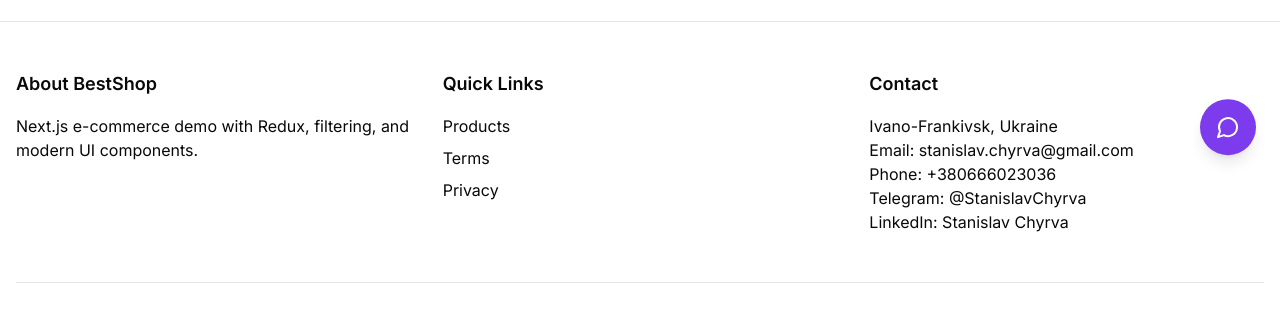
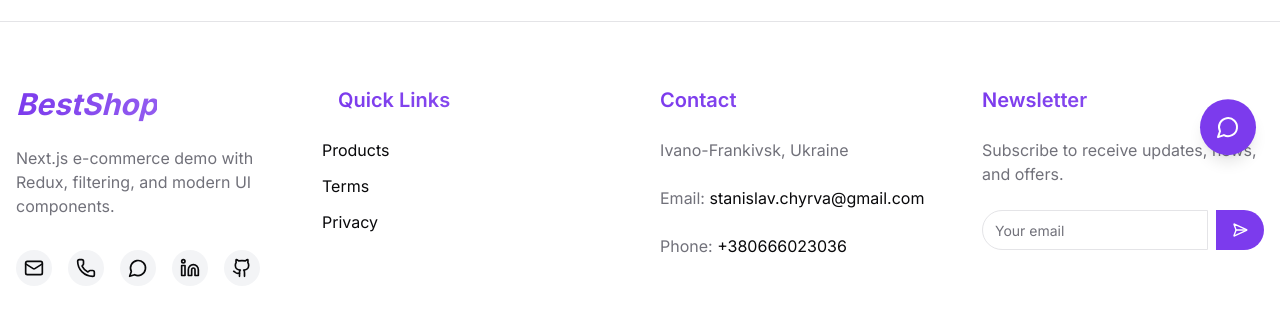
Before and after one commit to schyrva/product-listing-page-extended, a Next.js app: page /products in a window 1280 px wide. Shown: the part 619-938 px from the top of the page. Built offline with nearby package versions, Linux system fonts and the light colour scheme; no server answers.

Commit message:
add new features to footer

```diff
--- a/src/components/common/Footer.tsx
+++ b/src/components/common/Footer.tsx
@@ -1,25 +1,100 @@
+"use client";
+
 import Link from "next/link";
 import { FOOTER_LINKS } from "@/constants/navigation";
+import { Input } from "@/components/ui/input";
+import { Button } from "@/components/ui/button";
+import {
+  Github,
+  Linkedin,
+  Mail,
+  MessageCircle,
+  Phone,
+  SendHorizonal,
+} from "lucide-react";
+import { motion } from "framer-motion";
 
 export default function Footer() {
+  const currentYear = new Date().getFullYear();
+
+  const iconLinks = [
+    {
+      icon: <Mail className="h-5 w-5" />,
+      href: "mailto:stanislav.chyrva@gmail.com",
+      label: "Email",
+    },
+    {
+      icon: <Phone className="h-5 w-5" />,
+      href: "tel:+380666023036",
+      label: "Phone",
+    },
+    {
+      icon: <MessageCircle className="h-5 w-5" />,
+      href: "https://t.me/StanislavChyrva",
+      label: "Telegram",
+    },
+    {
+      icon: <Linkedin className="h-5 w-5" />,
+      href: "https://www.linkedin.com/in/stanislav-chyrva-3a3b24347/",
+      label: "LinkedIn",
+    },
+    {
+      icon: <Github className="h-5 w-5" />,
+      href: "https://github.com/schyrva/product-listing-page-extended",
+      label: "GitHub",
+    },
+  ];
+
   return (
-    <footer className="bg-background text-foreground border-t border-border transition-colors">
-      <div className="container mx-auto px-4 py-12">
-        <div className="grid grid-cols-1 md:grid-cols-3 gap-8">
-          <div id="about">
-            <h3 className="text-lg font-semibold mb-4">About BestShop</h3>
-            <p>
+    <footer className="bg-background border-t border-border transition-colors pt-16 pb-8">
+      <div className="container mx-auto px-4">
+        {/* Upper section with main content */}
+        <div className="grid grid-cols-1 md:grid-cols-2 lg:grid-cols-4 gap-10">
+          {/* Brand section */}
+          <div className="space-y-6">
+            <Link href="/" className="text-3xl italic font-bold">
+              <span className="bg-clip-text text-transparent bg-gradient-to-r from-primary to-accent">
+                BestShop
+              </span>
+            </Link>
+            <p className="text-muted-foreground max-w-xs">
               Next.js e-commerce demo with Redux, filtering, and modern UI
               components.
             </p>
+            {/* Social media icons */}
+            <div className="flex gap-4 pt-2">
+              {iconLinks.map((link, i) => (
+                <motion.a
+                  key={i}
+                  href={link.href}
+                  target="_blank"
+                  rel="noopener noreferrer"
+                  className="bg-secondary hover:bg-primary hover:text-white transition-colors p-2 rounded-full"
+                  aria-label={link.label}
+                  whileHover={{ scale: 1.1 }}
+                  whileTap={{ scale: 0.95 }}
+                >
+                  {link.icon}
+                </motion.a>
+              ))}
+            </div>
           </div>
 
-          <div>
-            <h3 className="text-lg font-semibold mb-4">Quick Links</h3>
-            <ul className="space-y-2">
+          {/* Quick Links */}
+          <div className="space-y-6">
+            <h3 className="text-xl font-semibold bg-clip-text text-transparent bg-gradient-to-r from-primary to-accent">
+              Quick Links
+            </h3>
+            <ul className="space-y-3">
               {FOOTER_LINKS.map((item) => (
                 <li key={item.href}>
-                  <Link href={item.href} className="hover:text-primary">
+                  <Link
+                    href={item.href}
+                    className="hover:text-primary transition-colors inline-flex items-center group"
+                  >
+                    <span className="w-0 group-hover:w-4 -ml-4 mr-0 group-hover:mr-2 transition-all overflow-hidden">
+                      —
+                    </span>
                     {item.label}
                   </Link>
                 </li>
@@ -27,42 +102,73 @@ export default function Footer() {
             </ul>
           </div>
 
-          <div id="contact">
-            <h3 className="text-lg font-semibold mb-4">Contact</h3>
-            <p>Ivano-Frankivsk, Ukraine</p>
-            <p>
+          {/* Contact */}
+          <div id="contact" className="space-y-6">
+            <h3 className="text-xl font-semibold bg-clip-text text-transparent bg-gradient-to-r from-primary to-accent">
+              Contact
+            </h3>
+            <p className="text-muted-foreground">Ivano-Frankivsk, Ukraine</p>
+            <p className="text-muted-foreground">
               Email:{" "}
-              <a href="mailto:stanislav.chyrva@gmail.com">
+              <a
+                href="mailto:stanislav.chyrva@gmail.com"
+                className="text-foreground hover:text-primary transition-colors"
+              >
                 stanislav.chyrva@gmail.com
               </a>
             </p>
-            <p>
-              Phone: <a href="tel:+380666023036">+380666023036</a>
-            </p>
-            <p>
-              Telegram:{" "}
+            <p className="text-muted-foreground">
+              Phone:{" "}
               <a
-                href="https://t.me/StanislavChyrva"
-                target="_blank"
-                rel="noopener noreferrer"
+                href="tel:+380666023036"
+                className="text-foreground hover:text-primary transition-colors"
               >
-                @StanislavChyrva
-              </a>
-            </p>
-            <p>
-              LinkedIn:{" "}
-              <a
-                href="https://www.linkedin.com/in/stanislav-chyrva-3a3b24347/"
-                target="_blank"
-                rel="noopener noreferrer"
-              >
-                Stanislav Chyrva
+                +380666023036
               </a>
             </p>
           </div>
+
+          {/* Newsletter */}
+          <div className="space-y-6">
+            <h3 className="text-xl font-semibold bg-clip-text text-transparent bg-gradient-to-r from-primary to-accent">
+              Newsletter
+            </h3>
+            <p className="text-muted-foreground">
+              Subscribe to receive updates, news, and offers.
+            </p>
+            <div className="flex gap-2 mt-4">
+              <Input
+                type="email"
+                placeholder="Your email"
+                className="rounded-l-full rounded-r-none"
+              />
+              <Button
+                className="rounded-r-full rounded-l-none"
+                aria-label="Subscribe to newsletter"
+              >
+                <SendHorizonal className="h-4 w-4" />
+              </Button>
+            </div>
+          </div>
         </div>
-        <div className="mt-12 pt-8 border-t border-border text-center">
-          <p>© {new Date().getFullYear()} BestShop. All rights reserved.</p>
+
+        {/* Divider */}
+        <div className="my-10 border-t border-border opacity-30" />
+
+        {/* Bottom section */}
+        <div className="flex flex-col md:flex-row justify-between items-center gap-4 text-sm text-muted-foreground">
+          <p>© {currentYear} BestShop. All rights reserved.</p>
+          <div className="flex gap-6">
+            <Link href="#" className="hover:text-primary transition-colors">
+              Terms
+            </Link>
+            <Link href="#" className="hover:text-primary transition-colors">
+              Privacy
+            </Link>
+            <Link href="#" className="hover:text-primary transition-colors">
+              Cookies
+            </Link>
+          </div>
         </div>
       </div>
     </footer>
```
